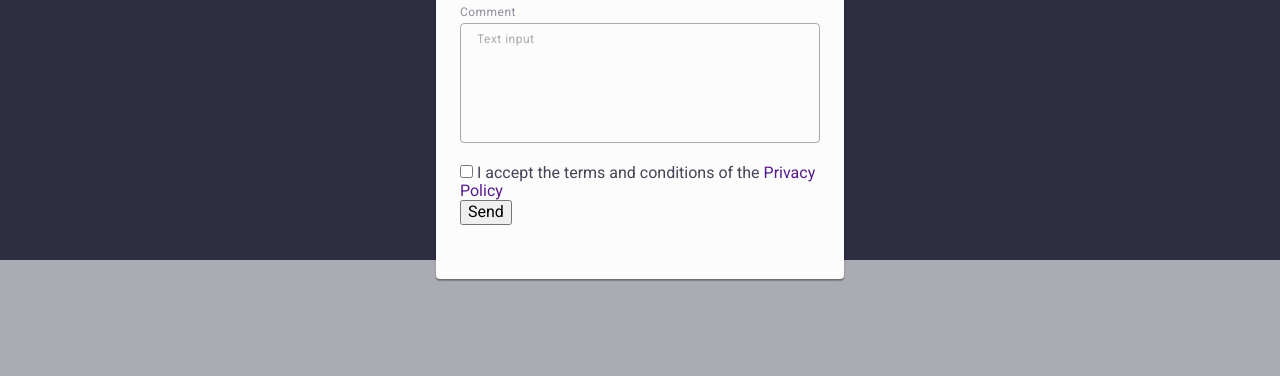
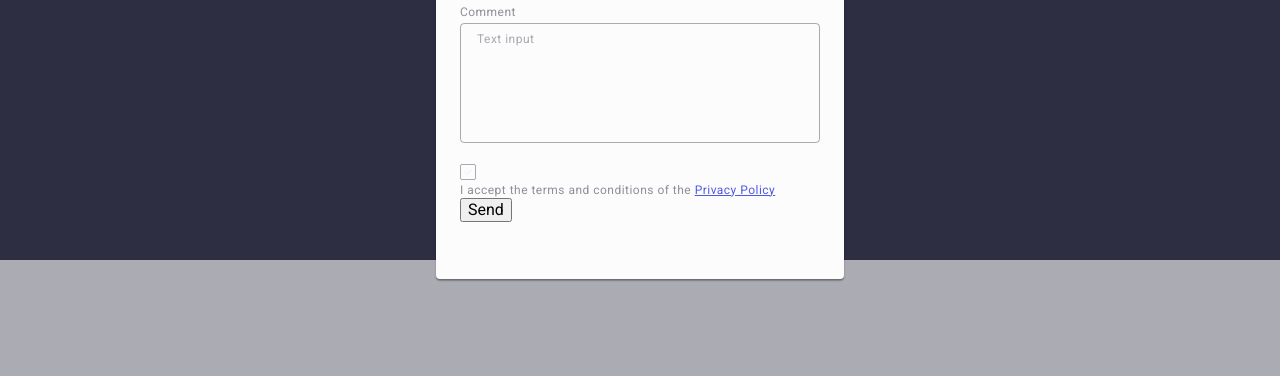
Before and after one commit to MI-MaksymIvanov/goit-markup-hw-05, a plain HTML site: page index.html in a window 1280 px wide. Shown: the part 413-789 px from the top of the page. Drawn offline with nearby package versions, Linux system fonts and the light colour scheme.

Commit message:
edit for link

```diff
--- a/css/styles.css
+++ b/css/styles.css
@@ -723,3 +723,51 @@ a {
 .review-form-comment:focus {
   border-color: #4d5ae5;
 }
+
+.review-form-checkbox-label {
+  font-size: 12px;
+  line-height: 1.17;
+  letter-spacing: 0.04em;
+  color: #8e8f99;
+}
+
+.review-form-checkbox:checked
+  + .review-form-checkbox-label
+  > .review-form-custom-checkbox {
+  background-color: #404bbf;
+  border: none;
+  fill: #f4f4fd;
+}
+
+.review-form-custom-checkbox {
+  display: flex;
+  justify-content: center;
+  align-items: center;
+  width: 16px;
+  height: 16px;
+  border-radius: 2px;
+  border: 1px solid rgba(46, 47, 66, 0.4);
+  cursor: pointer;
+  fill: transparent;
+  transition: background-color 250ms cubic-bezier(0.4, 0, 0.2, 1),
+    border 250ms cubic-bezier(0.4, 0, 0.2, 1),
+    fill 250ms cubic-bezier(0.4, 0, 0.2, 1);
+}
+
+.visualy-hidden {
+  position: absolute;
+  width: 1px;
+  height: 1px;
+  margin: -1px;
+  border: 0;
+  padding: 0;
+  white-space: nowrap;
+  clip-path: inset(100%);
+  clip: rect(0 0 0 0);
+  overflow: hidden;
+}
+
+.review-form-policy-link {
+  text-decoration: underline;
+  color: #4d5ae5;
+}
--- a/index.html
+++ b/index.html
@@ -580,15 +580,20 @@
           </div>
           <div class="review-form-checkbox-wrapper">
             <input
-              class="review-form-checkbox"
-              id="privacy-policy"
+              class="review-form-checkbox visualy-hidden"
+              id="user-privacy"
               type="checkbox"
-              name="privacy-policy"
+              name="user-privacy"
               value="true"
               required
             />
-            <label class="review-form-checkbox-label" for="privacy-policy"
-              >I accept the terms and conditions of the
+            <label class="review-form-checkbox-label" for="user-privacy">
+              <span class="review-form-custom-checkbox">
+                <svg class="review-form-checkbox-icon" width="10" height="8">
+                  <use href="./images/icons.svg#icon-checkmark"></use>
+                </svg>
+              </span>
+              I accept the terms and conditions of the
               <a class="review-form-policy-link" href=""
                 >Privacy Policy</a
               ></label
```
Also changed, not shown: images/icons.svg.
